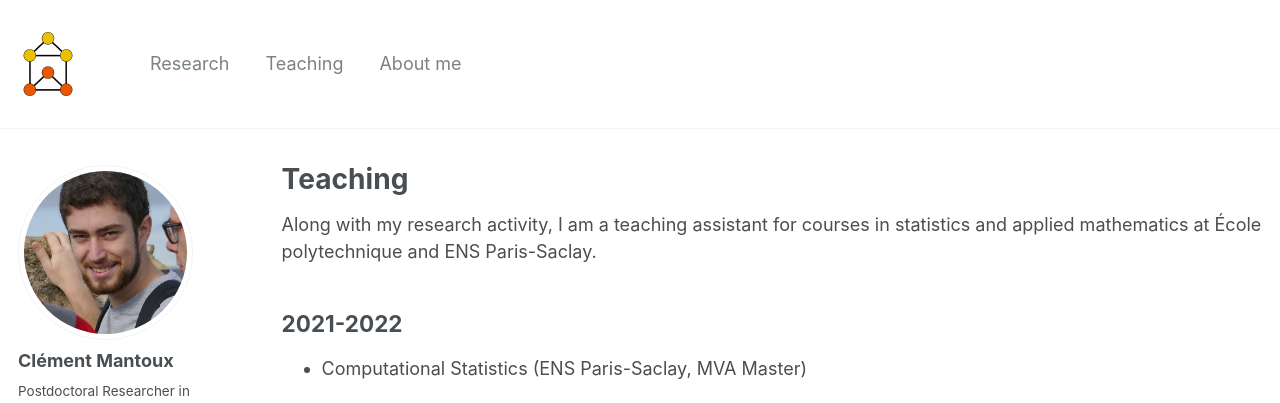
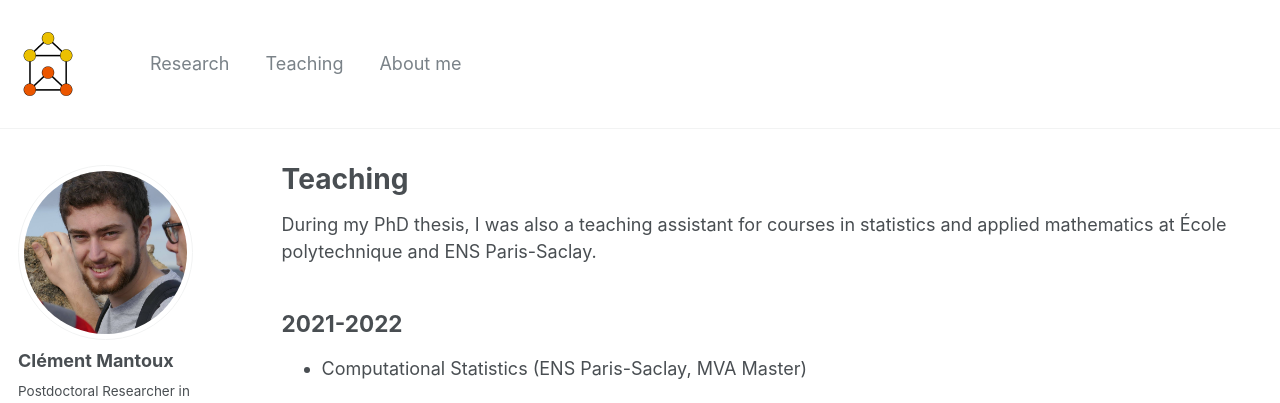
Before and after one commit to cmantoux/cmantoux.github.io, a Jekyll site: the page built from _pages/teaching.md, in a window 1280 px wide and 1260 px high. Shown: the top 403 px of the window. Built offline with Jekyll 4.4.1, drawn with Linux system fonts in a browser that asks for light colours.

Commit message:
Update teaching.md

```diff
--- a/_pages/teaching.md
+++ b/_pages/teaching.md
@@ -7,7 +7,7 @@ author_profile: true
 
 {% include base_path %}
 
-Along with my research activity, I am a teaching assistant for courses in statistics and applied mathematics at École polytechnique and ENS Paris-Saclay.
+During my PhD thesis, I was also a teaching assistant for courses in statistics and applied mathematics at École polytechnique and ENS Paris-Saclay.
 
 ## 2021-2022
 
```
